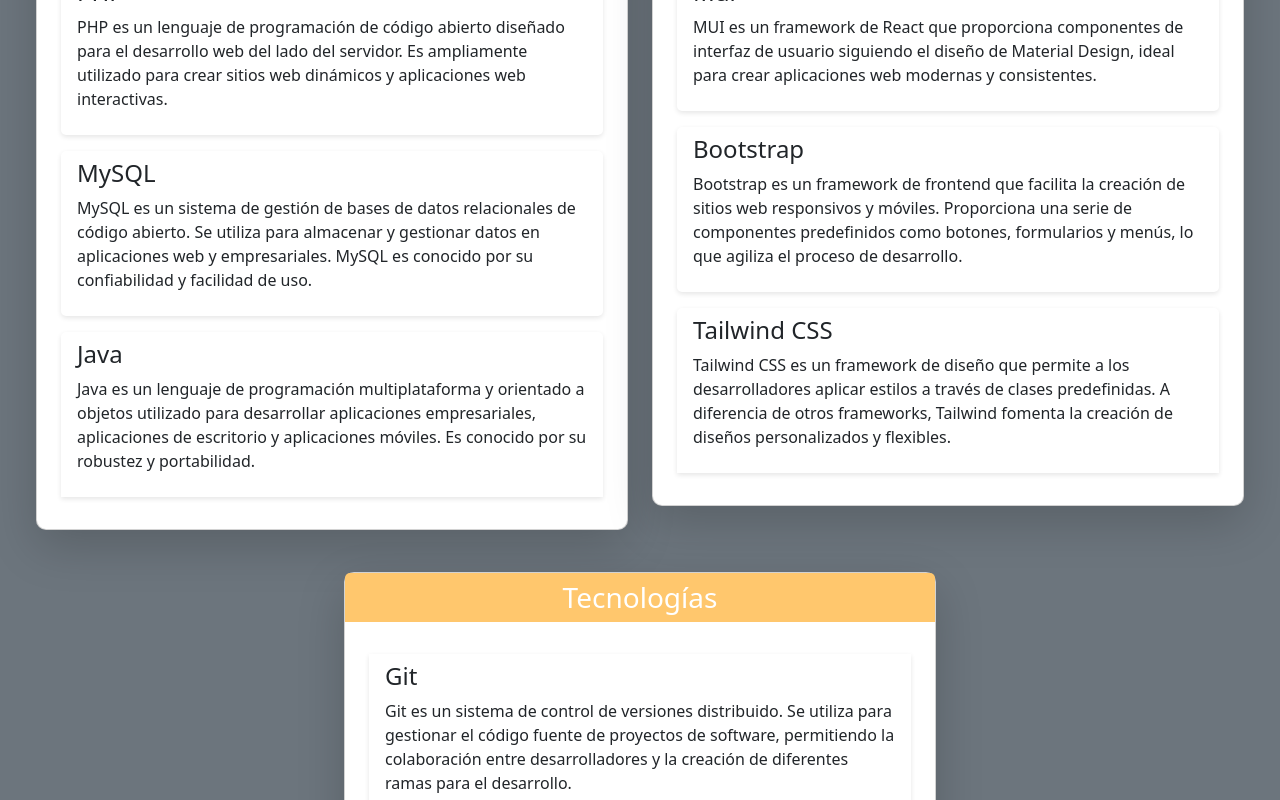
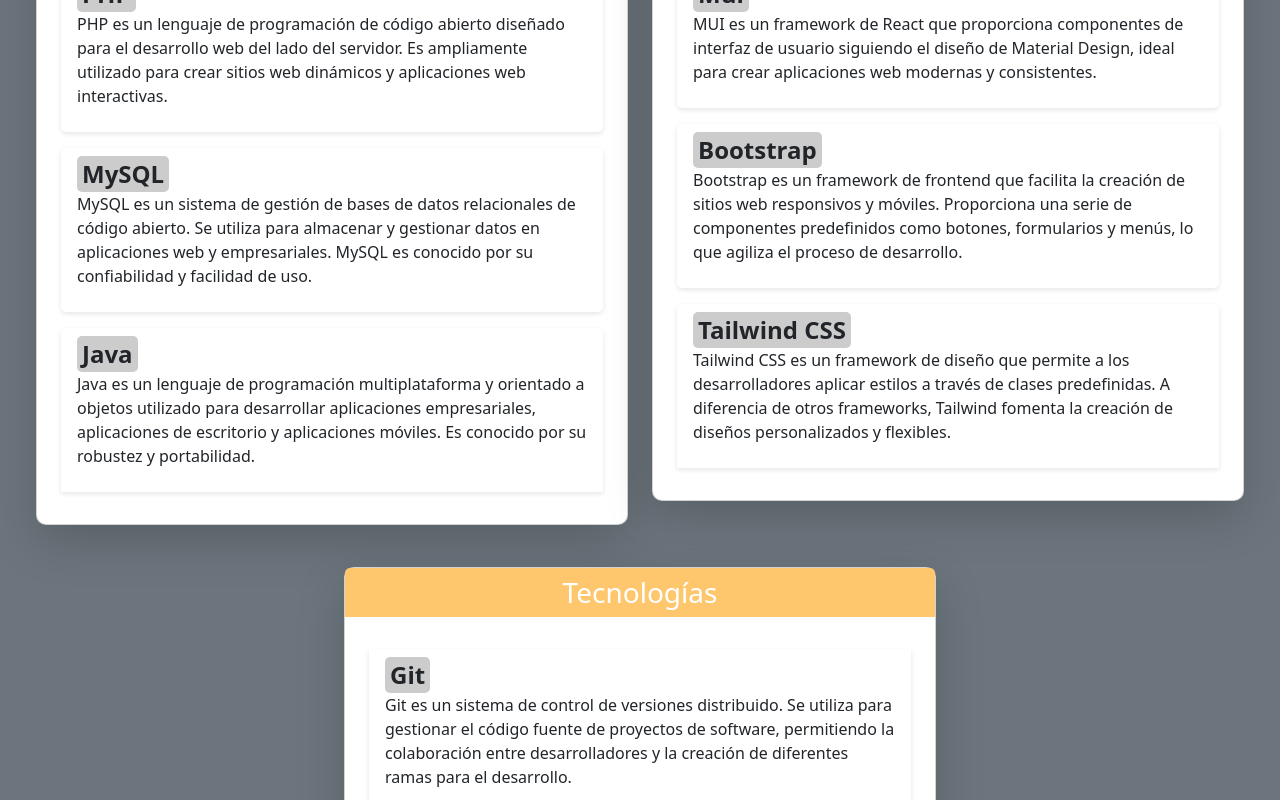
Before and after one commit to NEBUR342/portfolio, a React (Create React App) app: page / in a window 1280 px wide. Shown: the part 2960-3760 px from the top of the page. Built offline with nearby package versions, Linux system fonts and the light colour scheme.

Commit message:
agrego url informativo

```diff
--- a/src/App.css
+++ b/src/App.css
@@ -98,3 +98,20 @@
 .bg-bloque4 {
   background-color: #adadad;
 }
+
+main a {
+  display: inline-block;
+  font-size: 1.5em;
+  font-weight: bold;
+  margin: 0;
+  color: inherit;
+  text-decoration: none;
+  background-color: #cccccc;
+  border-radius: 5px;
+  padding-left: 5px;
+  padding-right: 5px;
+}
+
+main a:hover{
+  background-color: #a0a0a0;
+}
--- a/src/components/About.jsx
+++ b/src/components/About.jsx
@@ -136,7 +136,7 @@ const About = () => {
   const renderLenguajes = () =>
     renderListSection("Lenguajes", data.lenguajes, "bloque3", (lenguaje) => (
       <li key={lenguaje.id} className="list-group-item my-2">
-        <h4>{lenguaje.nombre}</h4>
+        <a href={lenguaje.url} target="_blank" rel="noopener noreferrer">{lenguaje.nombre}</a>
         <p>{lenguaje.descripcion}</p>
       </li>
     ));
@@ -144,7 +144,7 @@ const About = () => {
   const renderFrameworks = () =>
     renderListSection("Frameworks", data.frameworks, "bloque3", (framework) => (
       <li key={framework.id} className="list-group-item my-2">
-        <h4>{framework.nombre}</h4>
+        <a href={framework.url} target="_blank" rel="noopener noreferrer">{framework.nombre}</a>
         <p>{framework.descripcion}</p>
       </li>
     ));
@@ -156,7 +156,7 @@ const About = () => {
       "bloque3",
       (tecnologia) => (
         <li key={tecnologia.id} className="list-group-item my-2">
-          <h4>{tecnologia.nombre}</h4>
+          <a href={tecnologia.url} target="_blank" rel="noopener noreferrer">{tecnologia.nombre}</a>
           <p>{tecnologia.descripcion}</p>
         </li>
       )
--- a/src/components/json/data.json
+++ b/src/components/json/data.json
@@ -159,101 +159,120 @@
     {
       "id": 1,
       "nombre": "HTML",
-      "descripcion": "HTML, abreviatura de HyperText Markup Language, es el estándar para crear páginas web. Es un lenguaje de marcado que define la estructura y el contenido de una página, como texto, imágenes y otros elementos multimedia."
+      "descripcion": "HTML, abreviatura de HyperText Markup Language, es el estándar para crear páginas web. Es un lenguaje de marcado que define la estructura y el contenido de una página, como texto, imágenes y otros elementos multimedia.",
+      "url":"https://developer.mozilla.org/es/docs/Web/HTML"
     },
     {
       "id": 2,
       "nombre": "CSS",
-      "descripcion": "CSS, o Cascading Style Sheets, es el lenguaje que se utiliza para diseñar y dar formato a las páginas web. Con CSS, puedes controlar el diseño, el posicionamiento y el estilo de elementos HTML, permitiendo crear sitios web visualmente atractivos."
+      "descripcion": "CSS, o Cascading Style Sheets, es el lenguaje que se utiliza para diseñar y dar formato a las páginas web. Con CSS, puedes controlar el diseño, el posicionamiento y el estilo de elementos HTML, permitiendo crear sitios web visualmente atractivos.",
+      "url":"https://developer.mozilla.org/es/docs/Web/CSS"
     },
     {
       "id": 3,
       "nombre": "JavaScript",
-      "descripcion": "JavaScript es un lenguaje de scripting ampliamente utilizado en el desarrollo web para agregar interactividad y dinamismo a las páginas. Se ejecuta en el navegador y es esencial para crear aplicaciones web modernas."
+      "descripcion": "JavaScript es un lenguaje de scripting ampliamente utilizado en el desarrollo web para agregar interactividad y dinamismo a las páginas. Se ejecuta en el navegador y es esencial para crear aplicaciones web modernas.",
+      "url":"https://developer.mozilla.org/es/docs/Web/JavaScript"
     },
     {
       "id": 4,
       "nombre": "PHP",
-      "descripcion": "PHP es un lenguaje de programación de código abierto diseñado para el desarrollo web del lado del servidor. Es ampliamente utilizado para crear sitios web dinámicos y aplicaciones web interactivas."
+      "descripcion": "PHP es un lenguaje de programación de código abierto diseñado para el desarrollo web del lado del servidor. Es ampliamente utilizado para crear sitios web dinámicos y aplicaciones web interactivas.",
+      "url":"https://www.php.net"
     },
     {
       "id": 5,
       "nombre": "MySQL",
-      "descripcion": "MySQL es un sistema de gestión de bases de datos relacionales de código abierto. Se utiliza para almacenar y gestionar datos en aplicaciones web y empresariales. MySQL es conocido por su confiabilidad y facilidad de uso."
+      "descripcion": "MySQL es un sistema de gestión de bases de datos relacionales de código abierto. Se utiliza para almacenar y gestionar datos en aplicaciones web y empresariales. MySQL es conocido por su confiabilidad y facilidad de uso.",
+      "url":"https://www.mysql.com"
     },
     {
       "id": 6,
       "nombre": "Java",
-      "descripcion": "Java es un lenguaje de programación multiplataforma y orientado a objetos utilizado para desarrollar aplicaciones empresariales, aplicaciones de escritorio y aplicaciones móviles. Es conocido por su robustez y portabilidad."
+      "descripcion": "Java es un lenguaje de programación multiplataforma y orientado a objetos utilizado para desarrollar aplicaciones empresariales, aplicaciones de escritorio y aplicaciones móviles. Es conocido por su robustez y portabilidad.",
+      "url":"https://www.java.com"
     }
   ],
   "frameworks": [
     {
       "id": 1,
       "nombre": "Laravel",
-      "descripcion": "Laravel es un framework de PHP para desarrollo de backend. Ofrece una estructura organizada y herramientas poderosas para simplificar el desarrollo de aplicaciones web escalables y mantenibles."
+      "descripcion": "Laravel es un framework de PHP para desarrollo de backend. Ofrece una estructura organizada y herramientas poderosas para simplificar el desarrollo de aplicaciones web escalables y mantenibles.",
+      "url":"https://laravel.com"
     },
     {
       "id": 2,
       "nombre": "Vue.js",
-      "descripcion": "Vue.js es un framework de JavaScript para la creación de interfaces de usuario y aplicaciones web. Se caracteriza por su facilidad de uso y su flexibilidad, permitiendo a los desarrolladores agregar interactividad a sus proyectos de forma sencilla."
+      "descripcion": "Vue.js es un framework de JavaScript para la creación de interfaces de usuario y aplicaciones web. Se caracteriza por su facilidad de uso y su flexibilidad, permitiendo a los desarrolladores agregar interactividad a sus proyectos de forma sencilla.",
+      "url":"https://vuejs.org"
     },
     {
       "id": 3,
       "nombre": "React",
-      "descripcion": "React es una biblioteca de JavaScript para la construcción de interfaces de usuario interactivas. Permite a los desarrolladores crear componentes reutilizables y facilita el desarrollo de aplicaciones web de una sola página."
+      "descripcion": "React es una biblioteca de JavaScript para la construcción de interfaces de usuario interactivas. Permite a los desarrolladores crear componentes reutilizables y facilita el desarrollo de aplicaciones web de una sola página.",
+      "url":"https://es.react.dev"
     },
     {
       "id": 4,
       "nombre": "Mui",
-      "descripcion": "MUI es un framework de React que proporciona componentes de interfaz de usuario siguiendo el diseño de Material Design, ideal para crear aplicaciones web modernas y consistentes."
+      "descripcion": "MUI es un framework de React que proporciona componentes de interfaz de usuario siguiendo el diseño de Material Design, ideal para crear aplicaciones web modernas y consistentes.",
+      "url":"https://mui.com"
     },
     {
       "id": 5,
       "nombre": "Bootstrap",
-      "descripcion": "Bootstrap es un framework de frontend que facilita la creación de sitios web responsivos y móviles. Proporciona una serie de componentes predefinidos como botones, formularios y menús, lo que agiliza el proceso de desarrollo."
+      "descripcion": "Bootstrap es un framework de frontend que facilita la creación de sitios web responsivos y móviles. Proporciona una serie de componentes predefinidos como botones, formularios y menús, lo que agiliza el proceso de desarrollo.",
+      "url":"https://getbootstrap.com"
     },
     {
       "id": 6,
       "nombre": "Tailwind CSS",
-      "descripcion": "Tailwind CSS es un framework de diseño que permite a los desarrolladores aplicar estilos a través de clases predefinidas. A diferencia de otros frameworks, Tailwind fomenta la creación de diseños personalizados y flexibles."
+      "descripcion": "Tailwind CSS es un framework de diseño que permite a los desarrolladores aplicar estilos a través de clases predefinidas. A diferencia de otros frameworks, Tailwind fomenta la creación de diseños personalizados y flexibles.",
+      "url":"https://tailwindcss.com"
     }
   ],
   "tecnologias": [
     {
       "id": 1,
       "nombre": "Git",
-      "descripcion": "Git es un sistema de control de versiones distribuido. Se utiliza para gestionar el código fuente de proyectos de software, permitiendo la colaboración entre desarrolladores y la creación de diferentes ramas para el desarrollo."
+      "descripcion": "Git es un sistema de control de versiones distribuido. Se utiliza para gestionar el código fuente de proyectos de software, permitiendo la colaboración entre desarrolladores y la creación de diferentes ramas para el desarrollo.",
+      "url":"https://git-scm.com"
     },
     {
       "id": 2,
       "nombre": "GitHub",
-      "descripcion": "GitHub es una plataforma de alojamiento para proyectos de Git. Ofrece herramientas de colaboración, como repositorios, control de versiones y flujos de trabajo, para ayudar a los desarrolladores a trabajar juntos en proyectos de software."
+      "descripcion": "GitHub es una plataforma de alojamiento para proyectos de Git. Ofrece herramientas de colaboración, como repositorios, control de versiones y flujos de trabajo, para ayudar a los desarrolladores a trabajar juntos en proyectos de software.",
+      "url":"https://github.com"
     },
     {
       "id": 3,
       "nombre": "GitLab",
-      "descripcion": "GitLab es una plataforma de DevOps que combina el control de versiones con herramientas para la integración continua, la entrega continua y la gestión de proyectos. Facilita el ciclo completo de desarrollo y despliegue de software."
+      "descripcion": "GitLab es una plataforma de DevOps que combina el control de versiones con herramientas para la integración continua, la entrega continua y la gestión de proyectos. Facilita el ciclo completo de desarrollo y despliegue de software.",
+      "url":"https://about.gitlab.com"
     },
     {
       "id": 4,
       "nombre": "AWS",
-      "descripcion": "AWS, o Amazon Web Services, es una plataforma de servicios en la nube que ofrece una amplia gama de soluciones, incluyendo almacenamiento, bases de datos, computación y más. Es utilizada por empresas para escalar sus operaciones en la nube."
+      "descripcion": "AWS, o Amazon Web Services, es una plataforma de servicios en la nube que ofrece una amplia gama de soluciones, incluyendo almacenamiento, bases de datos, computación y más. Es utilizada por empresas para escalar sus operaciones en la nube.",
+      "url":"https://aws.amazon.com/es/free/?trk=2d5aad89-991b-4184-98b5-1f562e3102c8&sc_channel=ps&ef_id=CjwKCAjwkJm0BhBxEiwAwT1AXKtIxSwt597mn7lO1rit7jnFlsA3NyIMUYL1AFVtJJW4X5W6wGLkExoCO18QAvD_BwE:G:s&s_kwcid=AL!4422!3!674133464794!e!!g!!aws!15250970096!135343037928&gclid=CjwKCAjwkJm0BhBxEiwAwT1AXKtIxSwt597mn7lO1rit7jnFlsA3NyIMUYL1AFVtJJW4X5W6wGLkExoCO18QAvD_BwE&all-free-tier.sort-by=item.additionalFields.SortRank&all-free-tier.sort-order=asc&awsf.Free%20Tier%20Types=*all&awsf.Free%20Tier%20Categories=*all"
     },
     {
       "id": 5,
       "nombre": "Docker",
-      "descripcion": "Docker es una plataforma de virtualización basada en contenedores. Permite a los desarrolladores empaquetar aplicaciones y sus dependencias en contenedores ligeros y portátiles, facilitando el despliegue y la colaboración."
+      "descripcion": "Docker es una plataforma de virtualización basada en contenedores. Permite a los desarrolladores empaquetar aplicaciones y sus dependencias en contenedores ligeros y portátiles, facilitando el despliegue y la colaboración.",
+      "url":"https://www.docker.com"
     },
     {
       "id": 6,
       "nombre": "XAMPP",
-      "descripcion": "XAMPP es un entorno de desarrollo local que incluye Apache, MySQL, PHP y Perl. Se utiliza para crear entornos de desarrollo local para pruebas y desarrollo de aplicaciones web antes de implementarlas en producción."
+      "descripcion": "XAMPP es un entorno de desarrollo local que incluye Apache, MySQL, PHP y Perl. Se utiliza para crear entornos de desarrollo local para pruebas y desarrollo de aplicaciones web antes de implementarlas en producción.",
+      "url":"https://www.apachefriends.org/es/index.html"
     },
     {
       "id": 7,
       "nombre": "Datatables",
-      "descripcion": "Datatables es una biblioteca de JavaScript que permite crear tablas interactivas en sitios web. Proporciona características avanzadas como búsqueda, ordenación y paginación para mejorar la experiencia del usuario."
+      "descripcion": "Datatables es una biblioteca de JavaScript que permite crear tablas interactivas en sitios web. Proporciona características avanzadas como búsqueda, ordenación y paginación para mejorar la experiencia del usuario.",
+      "url":"https://datatables.net"
     }
   ]
 }
```
